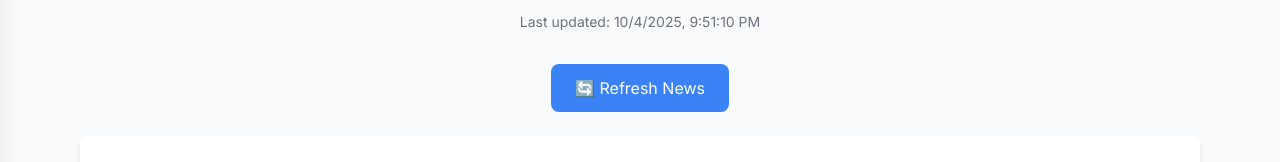
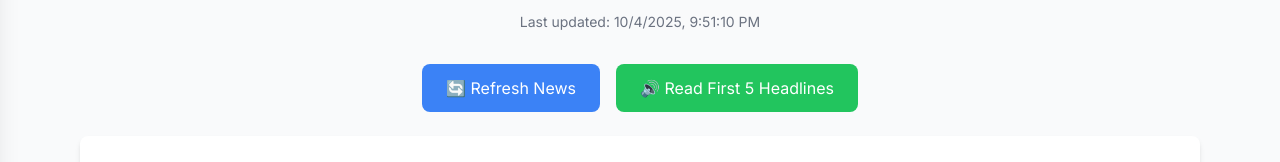
Before and after one commit to DevamSuryawanshi/JeetAble, a Next.js app: page /news in a window 1280 px wide. Shown: the part 246-408 px from the top of the page. Built offline with nearby package versions, Linux system fonts and the light colour scheme; no server answers.

Commit message:
Update MIT Academy of Engineering logo

```diff
--- a/src/app/news/page.tsx
+++ b/src/app/news/page.tsx
@@ -52,6 +52,23 @@ export default function DailyNews() {
     speak(`${title}. ${description}`)
   }
 
+  const readFirst5News = () => {
+    if (news.length === 0) {
+      speak('No news available to read')
+      return
+    }
+
+    const first5 = news.slice(0, 5)
+    let newsText = 'Here are the top 5 news headlines. '
+
+    first5.forEach((item, index) => {
+      newsText += `Headline ${index + 1}: ${item.title}. `
+    })
+
+    newsText += 'End of headlines.'
+    speak(newsText)
+  }
+
   const openArticle = (link: string, title: string) => {
     window.open(link, '_blank')
     speak(`Opening article: ${title}`)
@@ -80,7 +97,7 @@ export default function DailyNews() {
           )}
         </div>
 
-        <div className="flex justify-center mb-6">
+        <div className="flex flex-wrap justify-center gap-4 mb-6">
           <button
             onClick={fetchNews}
             disabled={isLoading}
@@ -94,6 +111,14 @@ export default function DailyNews() {
             ) : (
               '🔄 Refresh News'
             )}
+          </button>
+
+          <button
+            onClick={() => readFirst5News()}
+            disabled={isLoading || news.length === 0}
+            className="bg-green-500 text-white px-6 py-3 rounded-lg hover:bg-green-600 focus:outline-none focus:ring-4 focus:ring-green-300 disabled:opacity-50 transition-colors"
+          >
+            🔊 Read First 5 Headlines
           </button>
         </div>
 
@@ -172,6 +197,7 @@ export default function DailyNews() {
           <div className="grid md:grid-cols-2 gap-4 text-blue-800">
             <div>• Large, bold headlines for better readability</div>
             <div>• Read Aloud feature using Web Speech API</div>
+            <div>• Read First 5 Headlines automatically</div>
             <div>• High contrast colors for visual clarity</div>
             <div>• Keyboard navigation support</div>
             <div>• Screen reader compatible</div>
```
Also changed, not shown: mitaoelogo.png, public/mitaoelogo.png.
